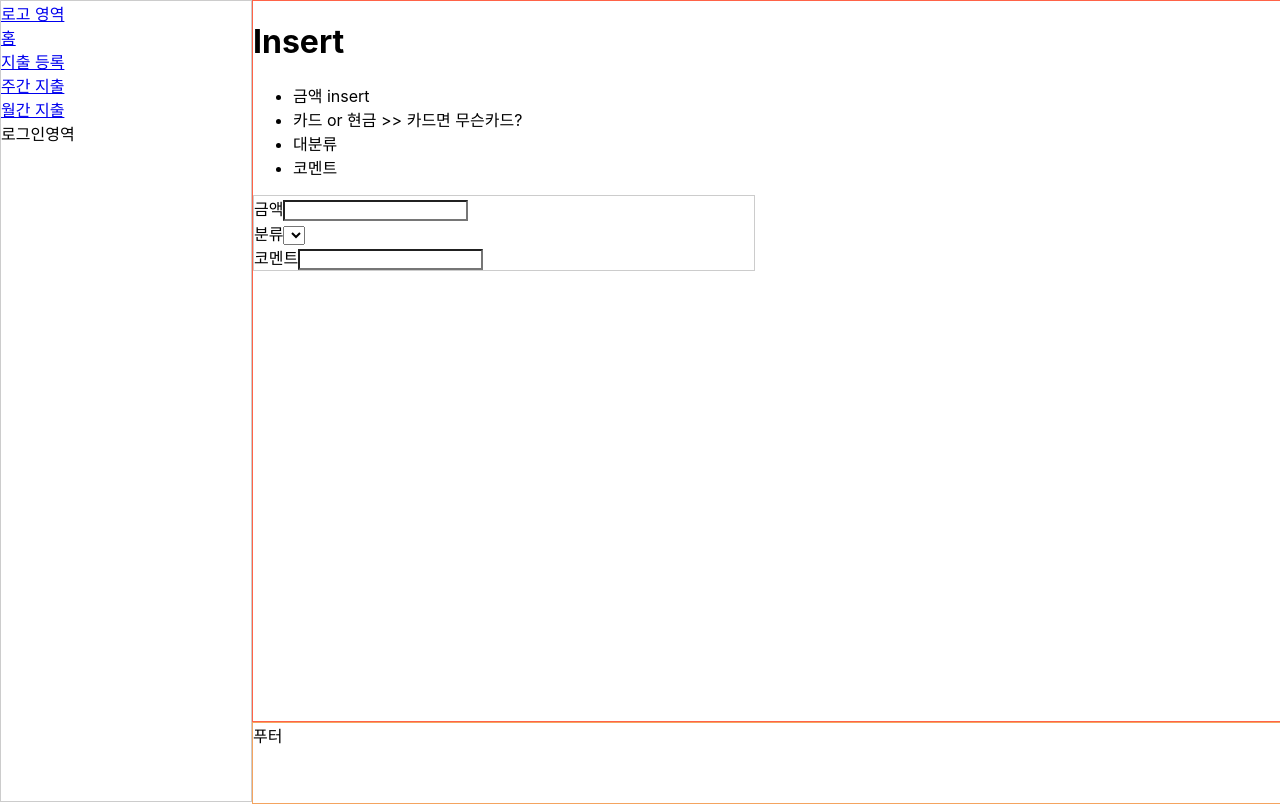
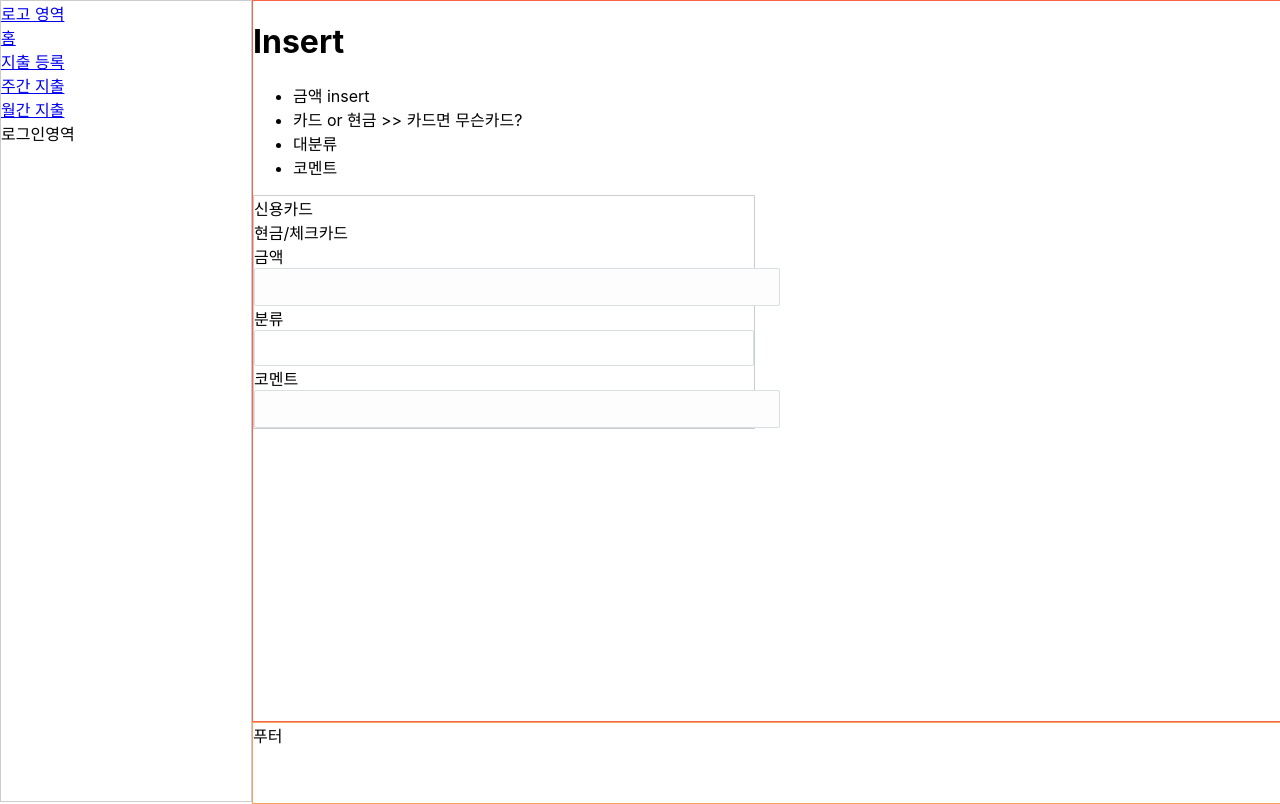
Before and after one commit to lss7612/household, a React (Create React App) app in the folder front/: page /insert in a window 1280 px wide. Built offline with nearby package versions, Linux system fonts and the light colour scheme.

Commit message:
css 정리중

```diff
--- a/front/src/App.css
+++ b/front/src/App.css
@@ -1,3 +1,75 @@
 .wrapper {
   display: flex;
 }
+
+:root {
+  --primary_1: #3c3b53;
+  --primary_1_hover: #504f65;
+  --secondary_hover: #8a8998;
+
+  --accent_1: #07b8ea;
+  --bg_color: #eef1f5;
+
+  --text_1: #333333;
+  --text_2: #666666;
+  --text_3: #999999;
+
+  --text_title: #181c32;
+  --line_1: #d3dae6;
+  --line_2: #ccced6;
+  --line_tab: #e4e8ef;
+
+  --input_back: #fdfdfd;
+  --input_border: #d9dee3;
+  --disabled_back: #f1f1f1;
+
+  --valid_color: #36ba90;
+  --invalid_color: #f9514e;
+  --gray_color: #cccccc;
+
+  --bg_color_dark: #282828;
+  --line_back_dark: #454545;
+
+  --text_dark: #f1f1f1;
+  --input_back_dark: rgba(253, 253, 253, 0.05);
+  --input_border_dark: #3c3c3c;
+  --disabled_back_dark: rgba(253, 253, 253, 0.02);
+
+  --msg_mktr_color: #9494da;
+  --msg_calc_color: #df8e88;
+
+  --font_size: 16px;
+  --f_regular: 300;
+  --f_bold: 500;
+}
+
+select {
+  -webkit-appearance: none;
+  -moz-appearance: none;
+  appearance: none;
+  padding: 0 36px 0 12px;
+  width: 100%;
+  height: 36px;
+  line-height: 36px;
+  font-size: 13px;
+  background-color: var(--input_back);
+  border-radius: 2px;
+  border: 1px solid var(--input_border);
+  /* background: url(../images/svgs/arrow_down.svg) no-repeat calc(100% - 12px)
+    center / 16px 16px; */
+  background-color: #fff;
+}
+input {
+  -webkit-appearance: none;
+}
+input[type="text"],
+input[type="number"] {
+  padding: 0 12px;
+  width: 100%;
+  height: 36px;
+  line-height: 36px;
+  background-color: var(--input_back);
+  border-radius: 2px;
+  border: 1px solid var(--input_border);
+  text-overflow: ellipsis;
+}
--- a/front/src/module/InsertCard.js
+++ b/front/src/module/InsertCard.js
@@ -3,10 +3,23 @@ import "./css/InsertCard.css";
 function InsertCard() {
   //TOTO  카테고르 기져오기 필요함!
   const [category, setCategory] = useState(new Array());
-  const [isCard, setIsCard] = useState();
+  const [isCard, setIsCard] = useState(false);
+
+  const clickCard = () => {
+    setIsCard(true);
+  };
+  const clickCash = () => {
+    setIsCard(false);
+  };
 
   return (
     <div className="card">
+      <span className="btn" onClick={clickCard}>
+        신용카드
+      </span>
+      <span className="btn" onClick={clickCash}>
+        현금/체크카드
+      </span>
       <div className="input_area">
         <label htmlFor="spend">금액</label>
         <input type="number" id="spend" />
@@ -19,7 +32,7 @@ function InsertCard() {
       </div>
       <div className="input_area">
         <label htmlFor="comment">코멘트</label>
-        <input />
+        <input type="text" />
       </div>
     </div>
   );
--- a/front/src/module/css/InsertCard.css
+++ b/front/src/module/css/InsertCard.css
@@ -5,7 +5,3 @@
   display: flex;
   flex-direction: column;
 }
-
-.card input {
-  -webkit-appearance: none;
-}
```
